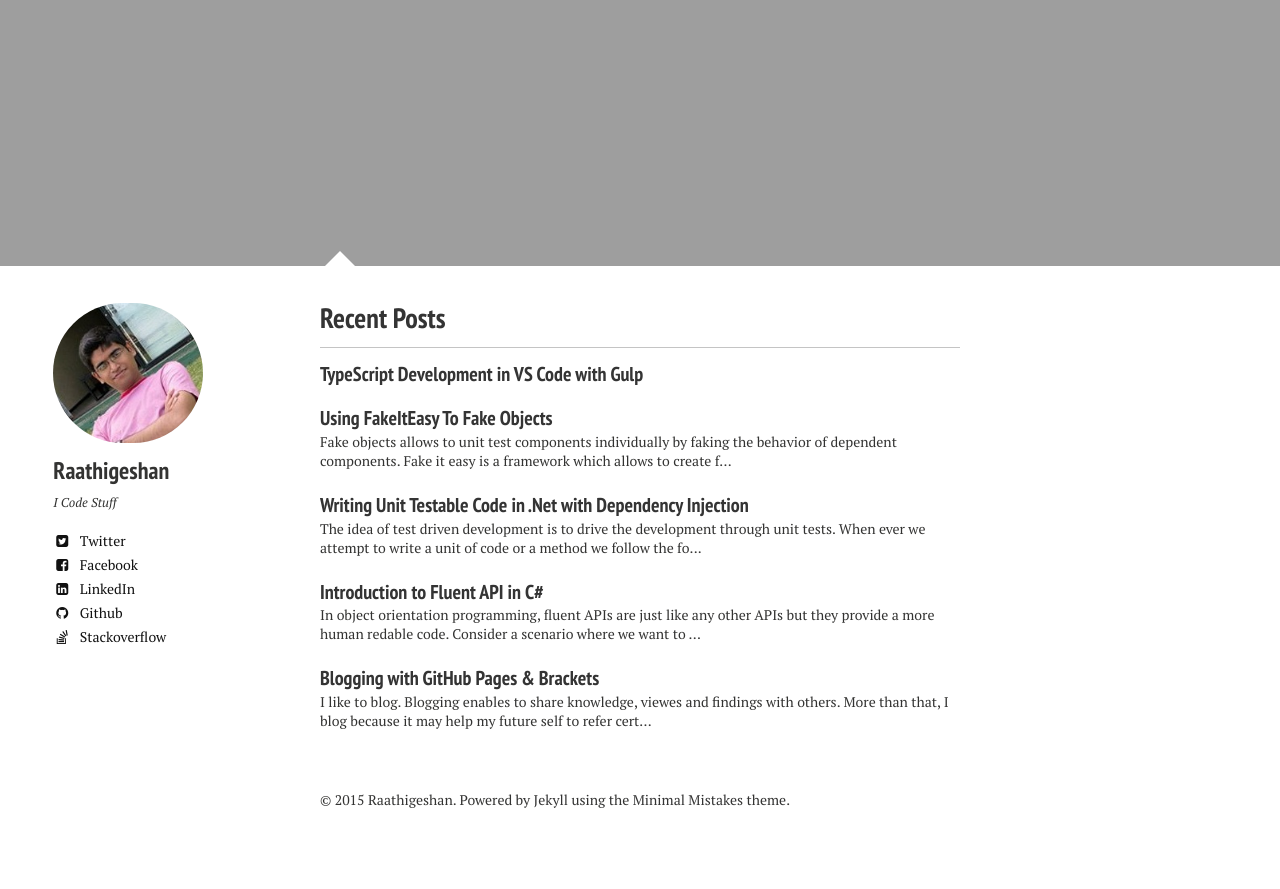
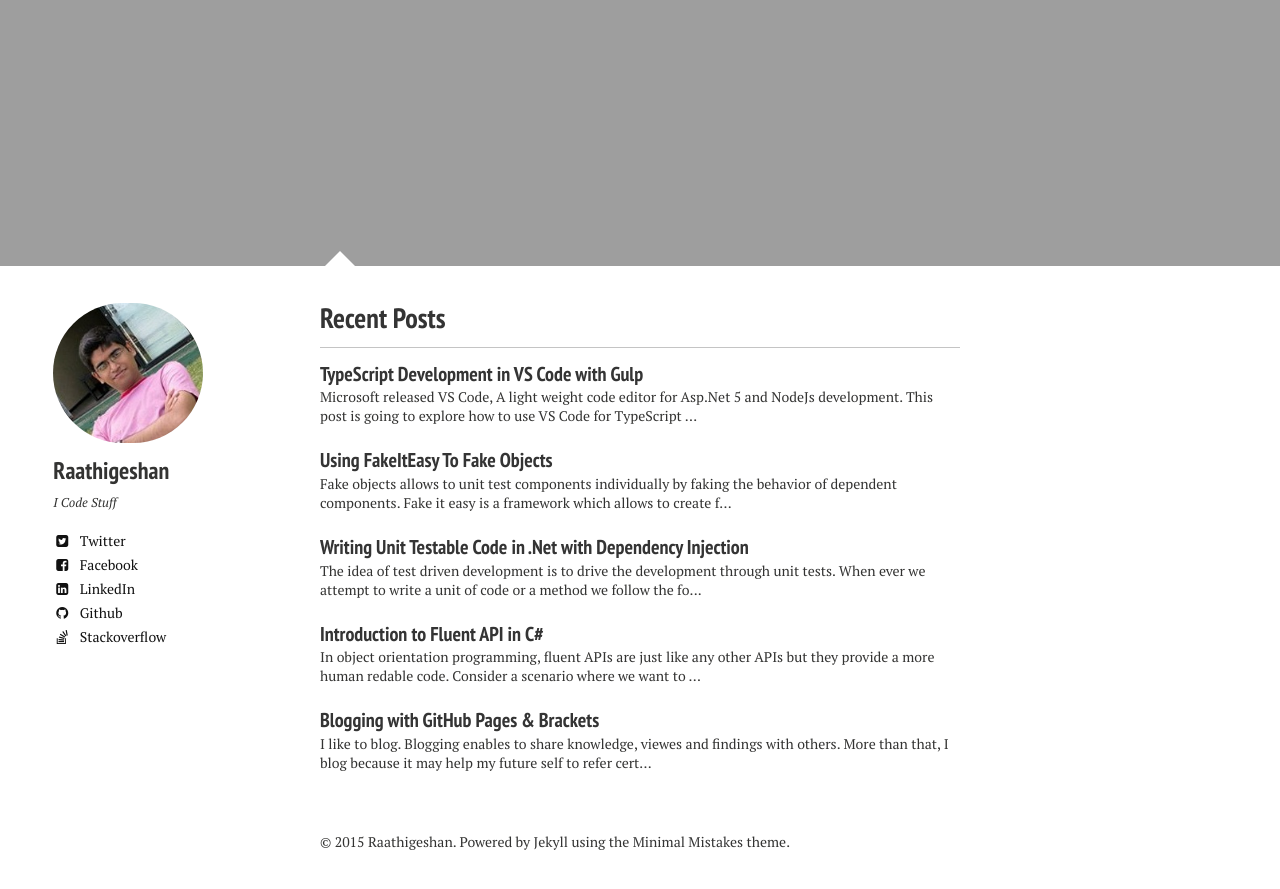
Before and after one commit to Raathigesh/Raathigesh.github.io, a Jekyll site: the page built from index.md, in a window 1280 px wide and 900 px high, scrolled down 778 px. Shown: the top 889 px of the window. Built offline with Jekyll 4.4.1, drawn with Linux system fonts in a browser that asks for light colours; nearby versions of some CDN libraries; before the commit the page ends 1636 px from its top, so only the background shows below that.

Commit message:
Formatting changes.

```diff
--- a/_posts/2015-03-02-TypeScript Development in VS Code  with Gulp.md
+++ b/_posts/2015-03-02-TypeScript Development in VS Code  with Gulp.md
@@ -1,7 +1,7 @@
 ---
 layout: post
 title: TypeScript Development in VS Code  with Gulp
-excerpt: ""
+excerpt: "Microsoft released VS Code, A light weight code editor for Asp.Net 5 and NodeJs development. This post is going to explore how to use VS Code for TypeScript development with Gulp watch task to automatically build with each change."
 modified: 2015-03-02
 tags: [TypeScript, VSCode, Gulp]
 comments: true
@@ -23,6 +23,7 @@ Now let's install TypeScript through NPM with the following command. This will i
 After installing, if you open up the command prompt and type "tsc", you should see something similar to below.
 ![](https://raw.githubusercontent.com/Raathigesh/Raathigesh.github.io/master/images/VSCodeTypeScript/tsc_cmd.PNG)
 
+
 Note that during the time of this post the TypeScript version was 1.5.0-beta. Make sure to install the specific or latest version.
 
 ####Gulp and GulpTsc
@@ -37,13 +38,17 @@ Execute the following command to install TypeScript compiler for gulp.
 ###Setting up VSCode
 Now we have all the piece in places to actually start doing something fun. Open VSCode and open your project directory.
 
+
 create a new file called `tsconfig.json` and make it look like this.
+
 ![](https://raw.githubusercontent.com/Raathigesh/Raathigesh.github.io/master/images/VSCodeTypeScript/tsconfig.PNG)
+
 
 Create a folder called `src` and under that create a folder called `main.ts`.
 
 #### The Gulp File
 Create a file named `gulpfile.js` in the root of the folder. The gulp file is the one contains the gulp task which will build out TypeScript files every time we make a change and generate the actual JavaScript files.
+
 
 Following is the content of the `gulpfile.js`
 
@@ -64,6 +69,7 @@ gulp.task('watch', function () {
 
 ####Creating a tasks.json
 If you press `Ctrl + Shift + B` you will be prompted to configure the task runner if there is no tasks.json file exists. Please do so if VSCode prompts.
+
 
 Once the tasks.json is created, replace the entire content with the following.
 
@@ -91,7 +97,8 @@ Press `Ctrl + Shift + B` to start the watch task. This should start the watch ta
 
 ![](https://raw.githubusercontent.com/Raathigesh/Raathigesh.github.io/master/images/VSCodeTypeScript/output.PNG)
 
-Now modify the main.ts file as following and save the file.
+
+Now modify the `main.ts` file as following and save the file.
 
 {% highlight JavaScript %}
 class Bar {
@@ -103,6 +110,7 @@ class Bar {
 
 Now a folder named `dist` should be created with a file named `main.js` in it. Every time you make a change, the build step will run and `main.js` will be updated accordingly.
 
+
 Here is the TypeScript and generated JavaScript file side by side in VSCode. Go make a change in the TypeScript and watch the JavaScript file refreshes automatically with the changes :)
 
 ![](https://raw.githubusercontent.com/Raathigesh/Raathigesh.github.io/master/images/VSCodeTypeScript/Final.PNG)
```
